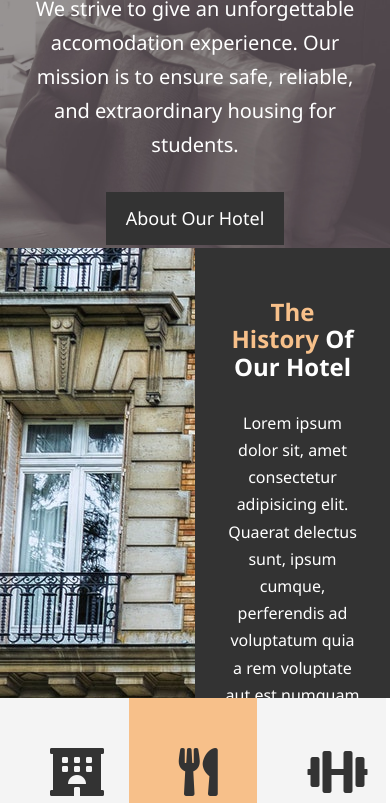
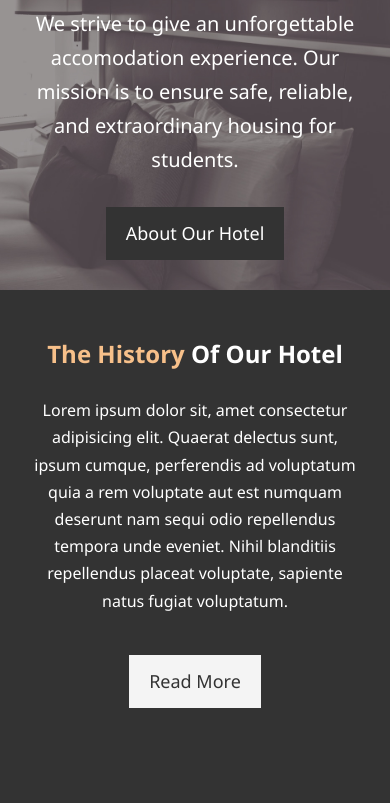
Before and after one commit to SiphoPrinceMarubelela/HBT_Hotel, a plain HTML site: page index.html in a window 390 px wide. Shown: the part 419-1222 px from the top of the page. Drawn offline with Linux system fonts and the light colour scheme.

Commit message:
Linked the mobile styling to all the pages

```diff
--- a/about.html
+++ b/about.html
@@ -10,6 +10,7 @@
     <!-- we are going to use a css stylesheet (all.css) from fontawesome.com,
     this will allow us to use fonts/icons... -->
     <link rel="stylesheet" href="./css/style.css">
+    <link rel="stylesheet" media="screen and (max-width: 768px)" href="./css/mobile.css">
     <title>Hotel BT | About the Hotel</title>
 </head>
 
--- a/index.html
+++ b/index.html
@@ -11,6 +11,8 @@
     this will allow us to use fonts/icons... -->
     <link rel="stylesheet" href="https://use.fontawesome.com/releases/v5.6.1/css/all.css" integrity="sha384-gfdkjb5BdAXd+lj+gudLWI+BXq4IuLW5IT+brZEZsLFm++aCMlF1V92rMkPaX4PP" crossorigin="anonymous">
     <link rel="stylesheet" href="./css/style.css">
+    <!-- style sheet for tablets and less -->
+    <link rel="stylesheet" media="screen and (max-width: 768px)" href="./css/mobile.css">
     <title>Hotel BT | Johannesburg Student Hotel</title>
 </head>
 
```
Also changed, not shown: contact.html (+1 -0 lines).
